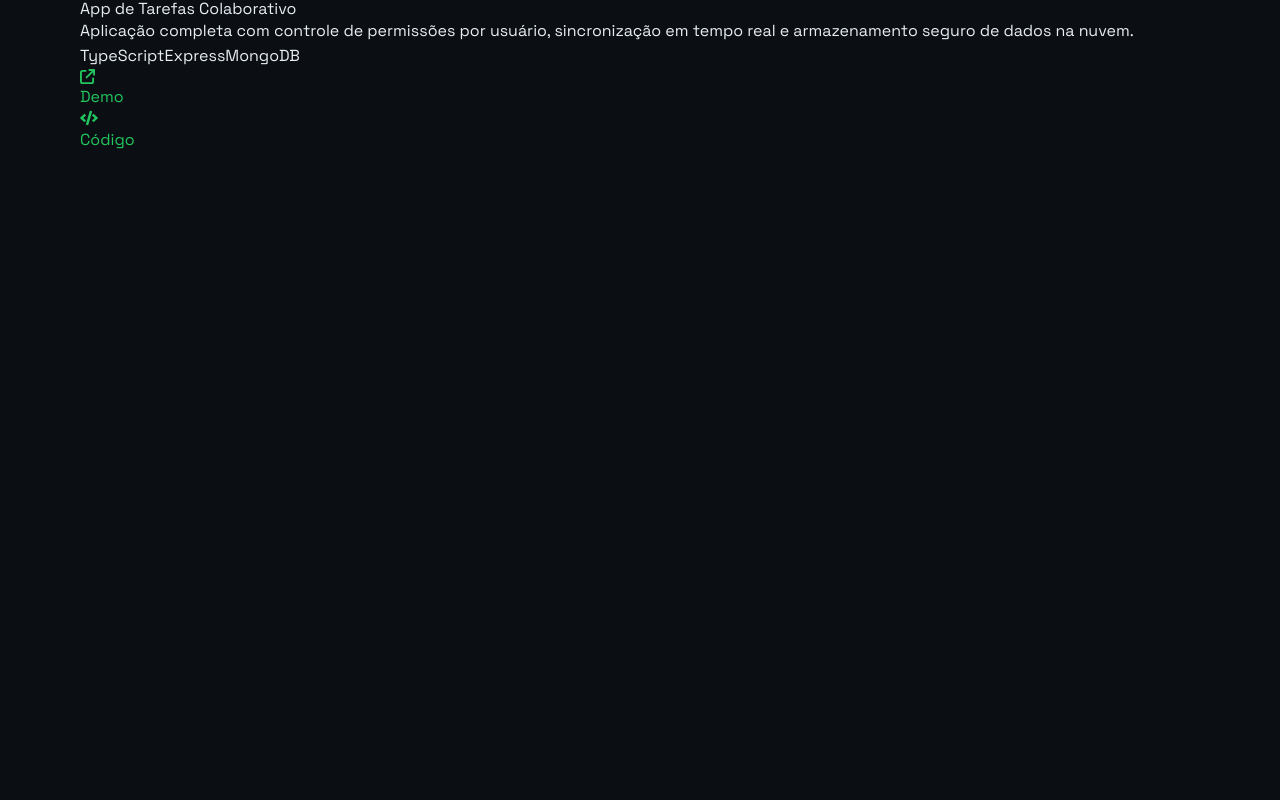
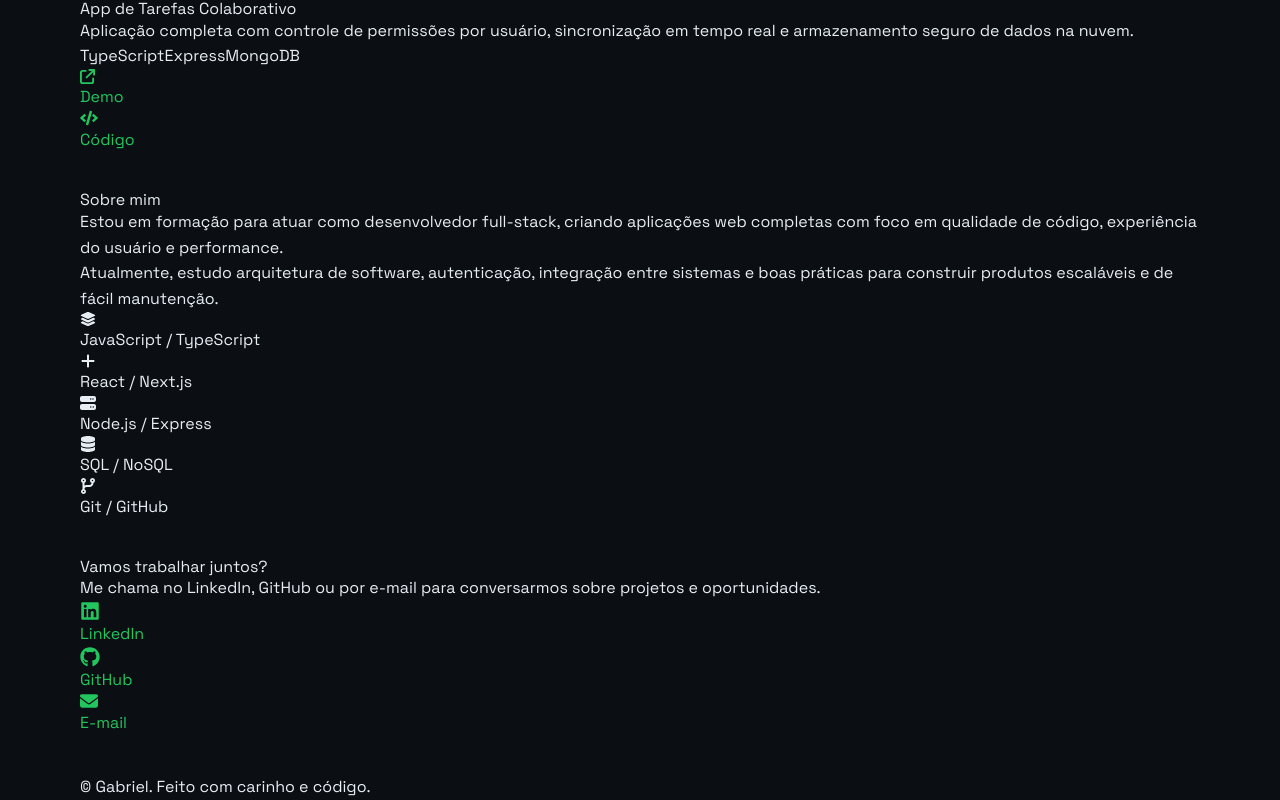
Before and after one commit to GabrielS0306/Portifolio, a Next.js app: page / in a window 1280 px wide. Shown: the part 1014-1814 px from the top of the page. Before the commit the page ends 1205 px from the top, so only its background shows below. Built offline with nearby package versions, Linux system fonts and the light colour scheme.

Commit message:
Terminando a estrturação da parte principal do portifolio.

```diff
--- a/app/page.tsx
+++ b/app/page.tsx
@@ -1,12 +1,13 @@
 import Header from "@/components/layout/Header";
 import Container from "@/components/layout/Container";
+import Footer from "@/components/layout/Footer";
 
 export default function Home() {
   return (
     <div>
       <Header />
-
       <Container />
+      <Footer />
     </div>
   );
 }
--- a/components/layout/Container.tsx
+++ b/components/layout/Container.tsx
@@ -1,11 +1,15 @@
 import Hero from "../sections/Hero"
 import Projects from "../sections/Projects"
+import About from "../sections/About"
+import Contact from "../sections/Contact"
 
 export default function Container() {
     return(
-        <main>
+        <main className="container">
             <Hero />
             <Projects />
+            <About />
+            <Contact />
         </main>
     )
 }
--- a/components/layout/Footer.tsx
+++ b/components/layout/Footer.tsx
@@ -0,0 +1,9 @@
+export default function Footer() {
+    return (
+        <footer className="site-footer">
+            <div className="container">
+            <p>&copy; Gabriel. Feito com carinho e código.</p>
+            </div>
+        </footer>
+    )
+}
--- a/components/sections/About.tsx
+++ b/components/sections/About.tsx
@@ -0,0 +1,20 @@
+import Skills from "../ui/Skills"
+
+export default function About() {
+    return (
+        <div id="sobre">
+            <h2>Sobre mim</h2>
+
+            <p>
+                Estou em formação para atuar como desenvolvedor full-stack, criando aplicações web
+                completas com foco em qualidade de código, experiência do usuário e performance.
+            </p>
+            <p>
+                Atualmente, estudo arquitetura de software, autenticação, integração entre sistemas e
+                boas práticas para construir produtos escaláveis e de fácil manutenção.
+            </p>
+
+            <Skills />
+        </div>
+    )
+}
--- a/components/sections/Contact.tsx
+++ b/components/sections/Contact.tsx
@@ -0,0 +1,29 @@
+import { FaLinkedin } from "react-icons/fa6";
+import { FaGithub } from "react-icons/fa6";
+import { FaEnvelope } from "react-icons/fa6";
+
+export default function Contact() {
+    return (
+        <section id="contato" className="container contato reveal">
+            <h2>Vamos trabalhar juntos?</h2>
+            <p>Me chama no LinkedIn, GitHub ou por e-mail para conversarmos sobre projetos e oportunidades.</p>
+
+            <div className="hero-actions">
+                <a className="btn primary" href="https://www.linkedin.com/in/gabriel-dos-santos-nunes-713a2a312/" target="_blank" rel="noopener noreferrer">
+                    <FaLinkedin size={20}/>
+                    LinkedIn
+                </a>
+
+                <a className="btn ghost" href="https://github.com/GabrielS0306" target="_blank" rel="noopener noreferrer">
+                    <FaGithub size={20}/>
+                    GitHub
+                </a>
+
+                <a className="btn ghost email-btn" href="mailto:gabrieldossantosnunes91@gmail.com" aria-label="Enviar e-mail para Gabriel">
+                    <FaEnvelope size={18} />
+                    E-mail
+                </a>
+            </div>
+        </section>
+    )
+}
--- /dev/null
+++ b/components/ui/Skills.tsx
@@ -0,0 +1,36 @@
+import { FaLayerGroup } from "react-icons/fa6";
+import { FaPlus } from "react-icons/fa6";
+import { FaServer } from "react-icons/fa6";
+import { FaDatabase } from "react-icons/fa6";
+import { FaCodeBranch } from "react-icons/fa6";
+
+export default function Skills() {
+    return (
+        <ul className="skills">
+            <li>
+                <FaLayerGroup />
+                JavaScript / TypeScript
+            </li>
+
+            <li>
+                <FaPlus />
+                React / Next.js
+            </li>
+
+            <li>
+                <FaServer />
+                Node.js / Express
+            </li>
+
+            <li>
+                <FaDatabase />
+                SQL / NoSQL
+            </li>
+
+            <li>
+                <FaCodeBranch />
+                Git / GitHub
+            </li>
+        </ul>
+    )
+}
```
Also changed, not shown: components/icons/ExternalLinkIcon.tsx (deleted), components/icons/GithubIcon.tsx (deleted), components/icons/LinkedinIcon.tsx (deleted), components/icons/MailIcon.tsx (deleted), components/ui/SectionTitle.tsx (deleted).
